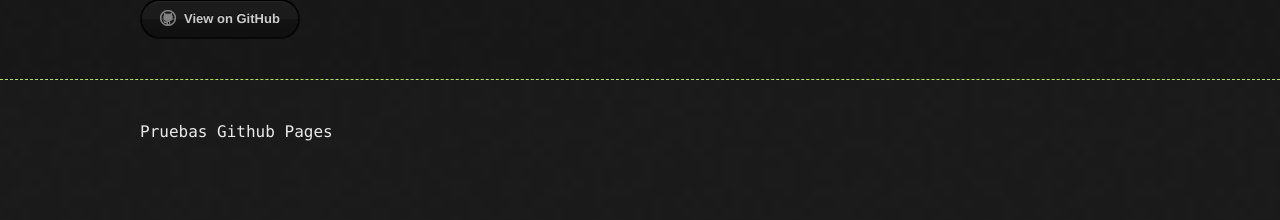
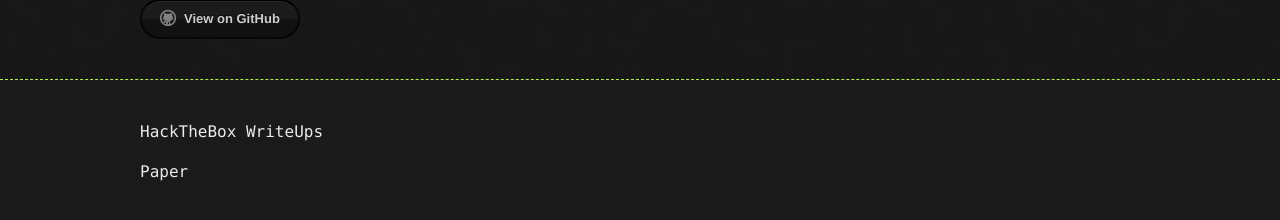
Before and after one commit to Cavalierz/Cavalierz.github.io, a Jekyll site: the page built from index.md, in a window 1280 px wide. Shown: the part 113-333 px from the top of the page. Built offline with Jekyll 4.4.1, drawn with Linux system fonts in a browser that asks for light colours; our own code applies the rules of GitHub Pages for plain Markdown files.

Commit message:
Update index.md

```diff
--- a/index.md
+++ b/index.md
@@ -1 +1,4 @@
-Pruebas Github Pages
+HackTheBox WriteUps
+
+
+Paper
```
